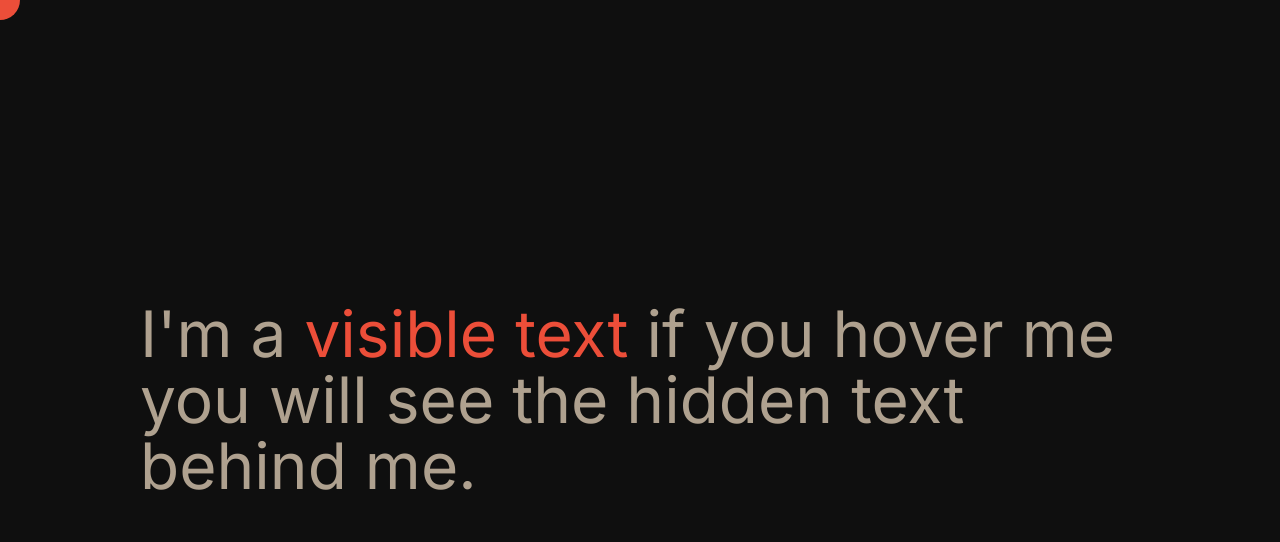
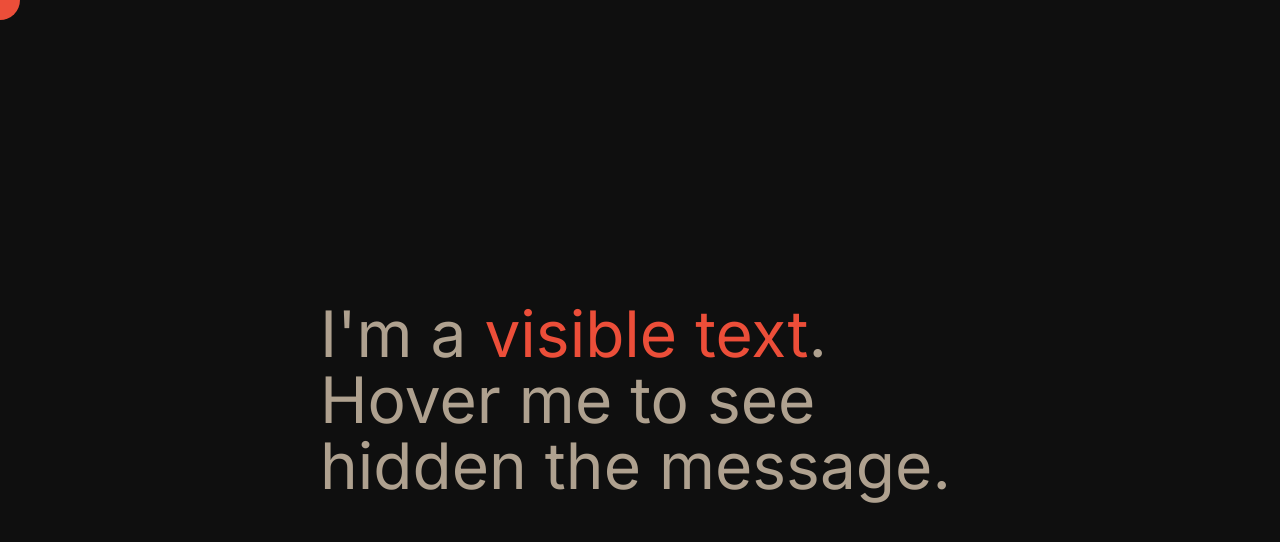
Before and after one commit to leowndev/reveal-mask-cursor, a Next.js app: page / in a window 1280 px wide. Shown: the top 542 px of the page. Built offline with nearby package versions, Linux system fonts and the light colour scheme.

Commit message:
Improve messages

```diff
--- a/src/app/page.js
+++ b/src/app/page.js
@@ -29,15 +29,14 @@ export default function Home() {
           onMouseEnter={() => setIsHovered(true)}
           onMouseLeave={() => setIsHovered(false)}
         >
-          You are now visualizing the hidden text. It was hidden behind the
-          other paragraph.
+          Now you are visualizing the hidden text 👀.
         </p>
       </motion.div>
 
       <div className={styles.body}>
         <p className={styles.p}>
-          I'm a <span className={styles.span}>visible text</span> if you hover
-          me you will see the hidden text behind me.
+          I'm a <span className={styles.span}>visible text</span>. Hover me to
+          see hidden the message.
         </p>
       </div>
     </main>
--- a/src/app/page.module.css
+++ b/src/app/page.module.css
@@ -21,7 +21,8 @@
 }
 
 .p {
-  width: 1000px;
+  margin: 0 auto;
+  width: 640px;
 }
 
 .mask {
```
